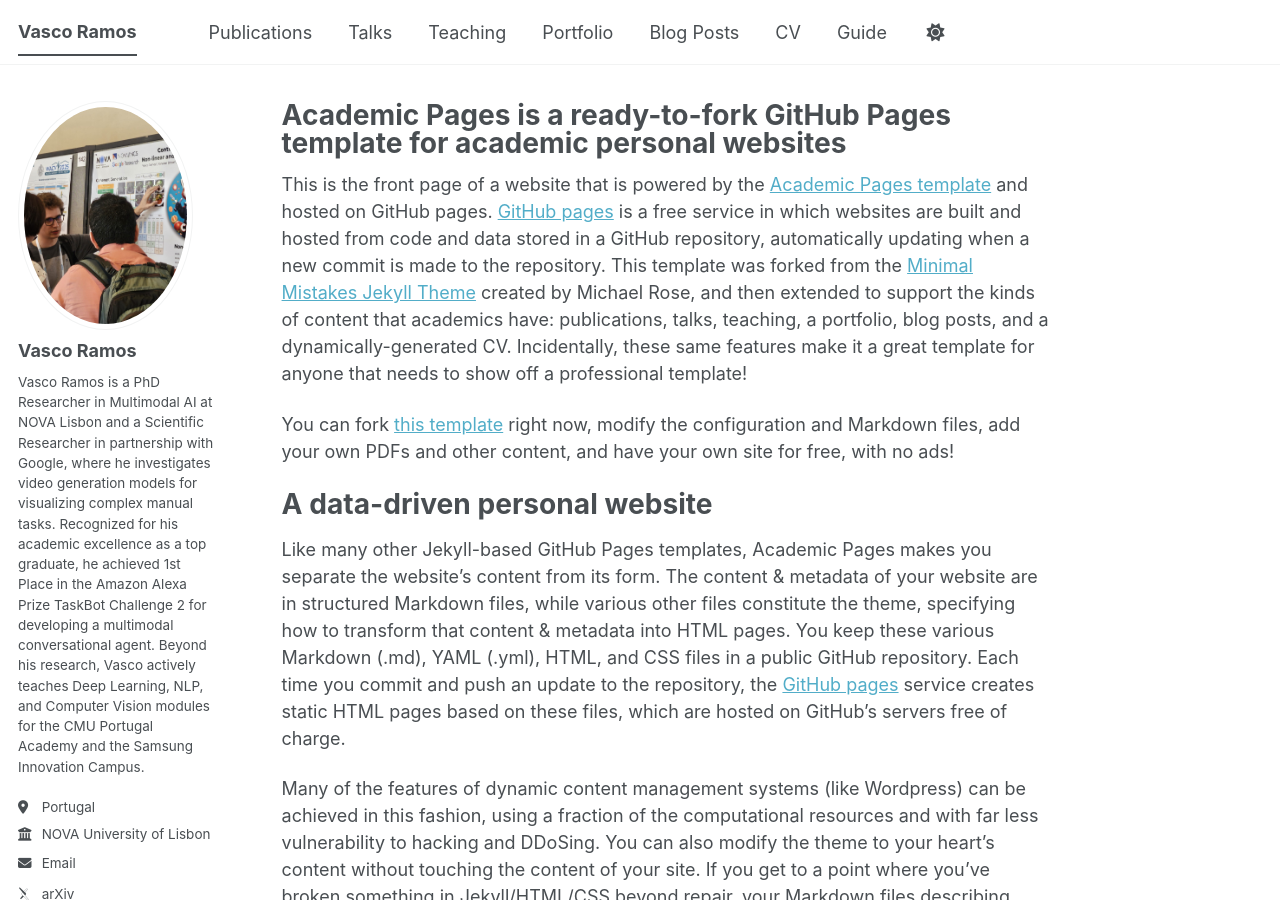
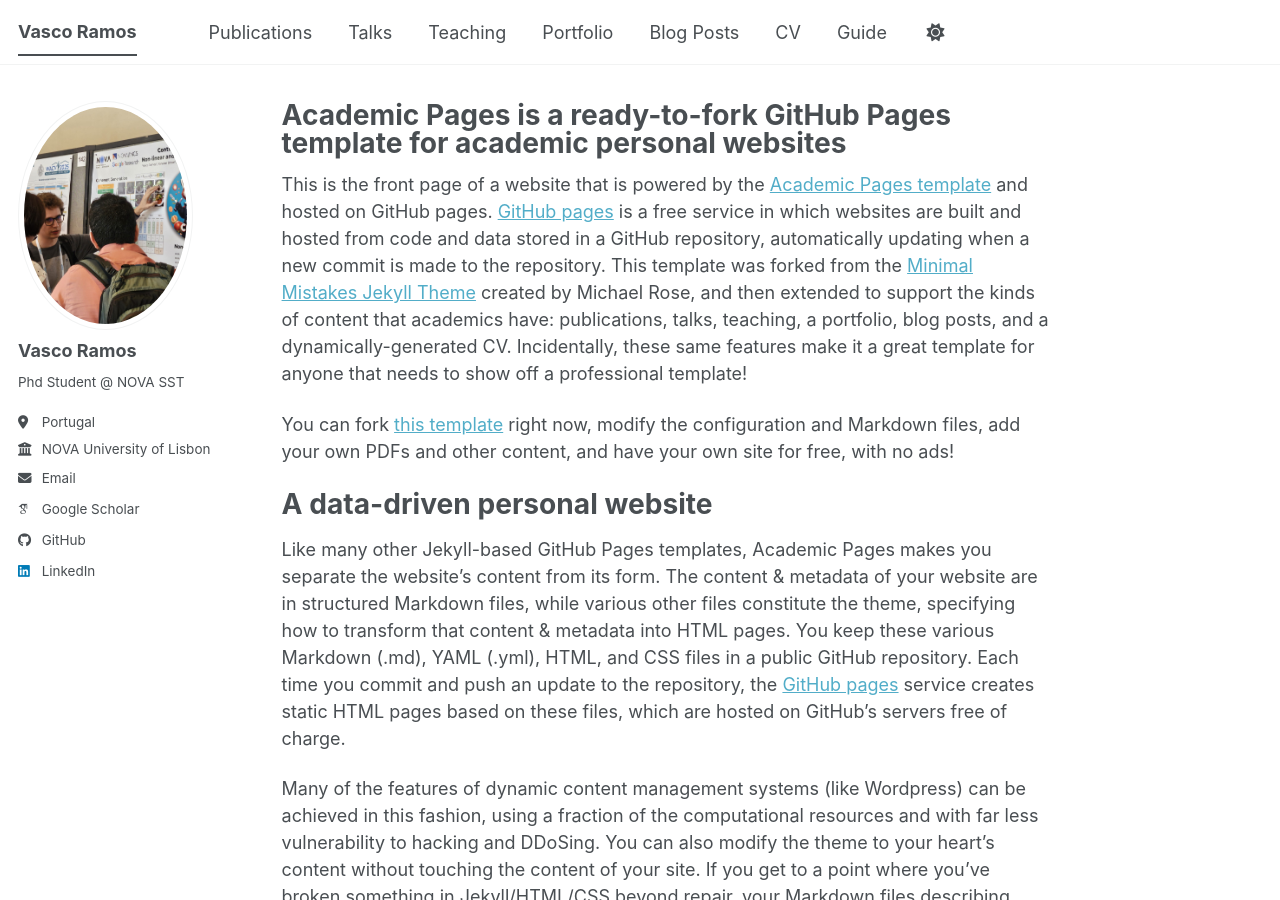
Before and after one commit to RamosCSV/ramoscsv.github.io, a Jekyll site: the page built from _pages/about.md, in a window 1280 px wide and 900 px high. Built offline with Jekyll 4.4.1, drawn with Linux system fonts in a browser that asks for light colours; some web fonts are replaced; a script bundle is joined from its source files by our own code; library files that are not in the unit come from our copies.

Commit message:
removed links

```diff
--- a/_config.yml
+++ b/_config.yml
@@ -26,7 +26,7 @@
   avatar           : "profile.jpeg"
   name             : "Vasco Ramos"
   pronouns         : # example: "she/her"
-  bio              : "Vasco Ramos is a PhD Researcher in Multimodal AI at NOVA Lisbon and a Scientific Researcher in partnership with Google, where he investigates video generation models for visualizing complex manual tasks. Recognized for his academic excellence as a top graduate, he achieved 1st Place in the Amazon Alexa Prize TaskBot Challenge 2 for developing a multimodal conversational agent. Beyond his research, Vasco actively teaches Deep Learning, NLP, and Computer Vision modules for the CMU Portugal Academy and the Samsung Innovation Campus."
+  bio              : "Phd Student @ NOVA SST"
   location         : "Portugal"
   employer         : "NOVA University of Lisbon"
   uri              : # URL
@@ -34,14 +34,14 @@
 
   # Academic websites
   academia         : # URL
-  arxiv            : "https://arxiv.org/search/?query=Ramos,+Vasco&searchtype=author"
+  arxiv            : #"https://arxiv.org/search/?query=Ramos,+Vasco&searchtype=author"
   googlescholar    : "https://scholar.google.com/citations?user=g_lRa2YAAAAJ"
   inspire-hep      : # URL
   impactstory      : # URL
-  orcid            : "https://orcid.org/0000-0002-2453-3288"
-  semantic         : "https://www.semanticscholar.org/author/Vasco-Ramos/2253457774"
+  orcid            : #"https://orcid.org/0000-0002-2453-3288"
+  semantic         : #"https://www.semanticscholar.org/author/Vasco-Ramos/2253457774"
   ssrn             : # URL
-  pubmed           : "https://www.ncbi.nlm.nih.gov/pubmed/?term=john+snow"
+  pubmed           : #"https://www.ncbi.nlm.nih.gov/pubmed/?term=john+snow"
   researchgate     : # URL
   scopus           : # URL
   zotero           : # URL
@@ -74,7 +74,7 @@
   steam            : # Username
   telegram         : # URL
   tumblr           : # Username
-  twitter          : https://x.com/ramoscsv
+  twitter          : #https://x.com/ramoscsv
   vine             : # Username
   weibo            : # Username
   wikipedia        : # Username
```
